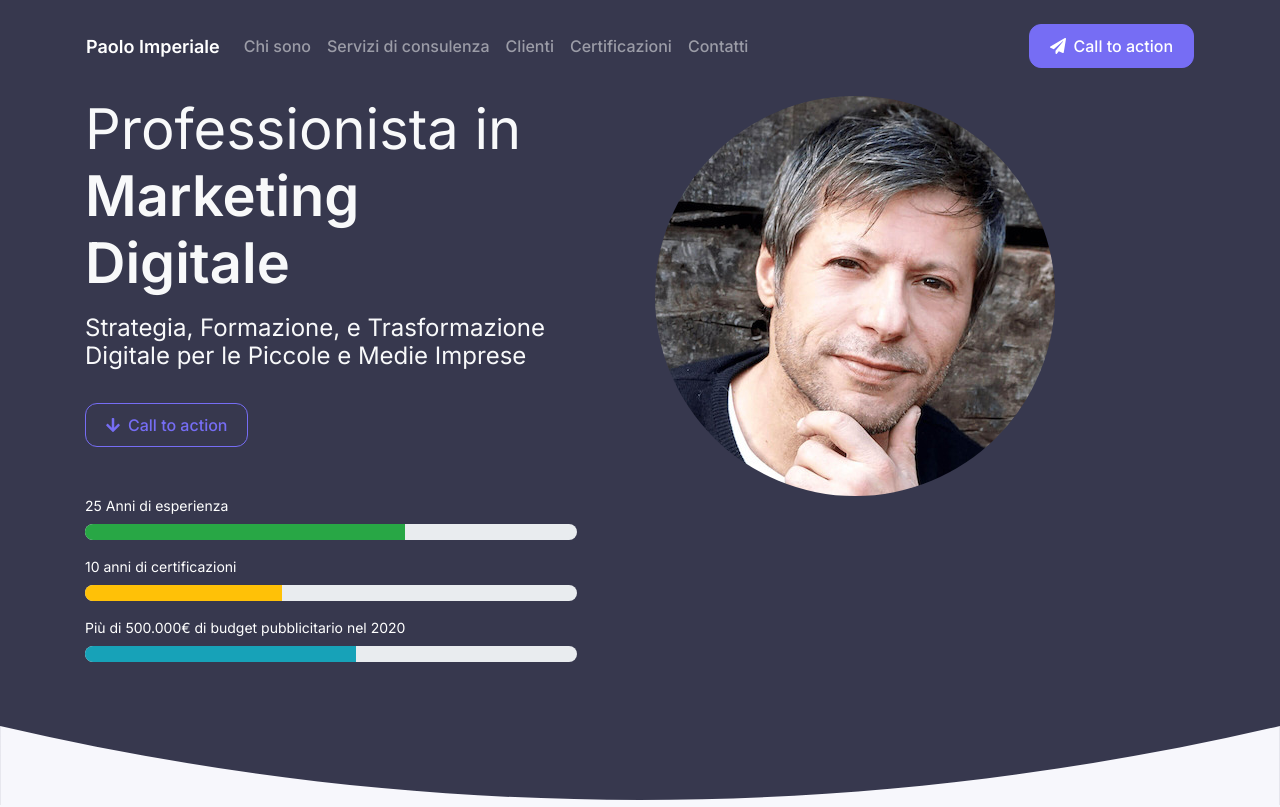
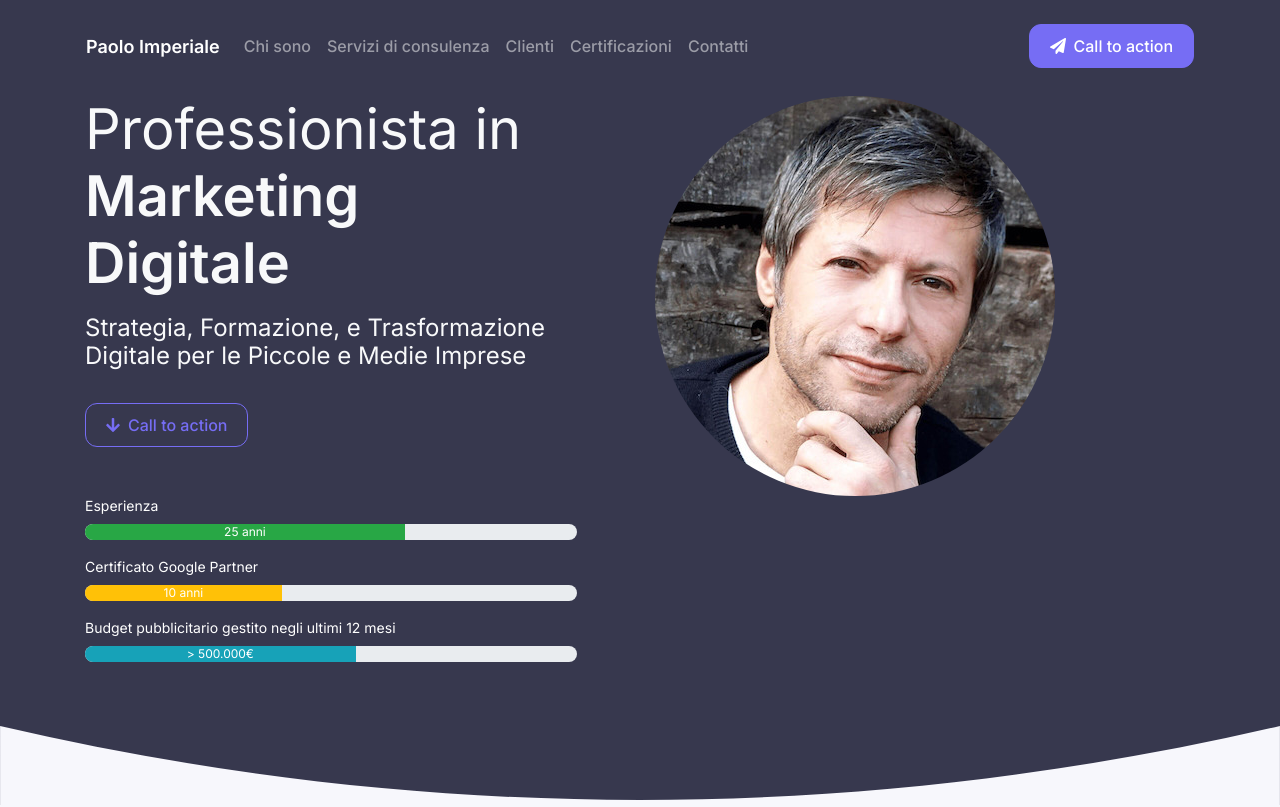
Before and after one commit to mfonsatti/nextjs, a Next.js app: page / in a window 1280 px wide. Shown: the top 807 px of the page. Built offline with nearby package versions, Linux system fonts and the light colour scheme.

Commit message:
new statistics

```diff
--- a/pages/index.js
+++ b/pages/index.js
@@ -167,37 +167,36 @@ export default function Home() {
                   </Button>
                   {/* <hr className="hr-light mb-5" /> */}
                   <div class="font-size-sm mb-2 text-white">
-                    25 Anni di esperienza
+                    Esperienza
                   </div>
                   <div className="progress mb-3">
                     <div
                       className="progress-bar font-weight-medium bg-success"
                       role="progressbar"
                       style={{ width: "65%" }}
-                    ></div>
+                    >25 anni</div>
                   </div>
 
                   <div class="font-size-sm mb-2 text-white">
-                    10 anni di certificazioni
+                    Certificato Google Partner
                   </div>
                   <div className="progress mb-3">
                     <div
                       className="progress-bar font-weight-medium bg-warning"
                       role="progressbar"
                       style={{ width: "40%" }}
-                    ></div>
+                    >10 anni</div>
                   </div>
 
                   <div class="font-size-sm mb-2 text-white">
-                    Più di 500.000&euro; di budget pubblicitario nel
-                    2020
+                    Budget pubblicitario gestito negli ultimi 12 mesi
                   </div>
                   <div className="progress mb-3">
                     <div
                       className="progress-bar font-weight-medium bg-info"
                       role="progressbar"
                       style={{ width: "55%" }}
-                    ></div>
+                    >> 500.000&euro;</div>
                   </div>
                   {/* <div className="row text-center">
                     <div className="col-sm-4 mb-4 mb-sm-0">
```
